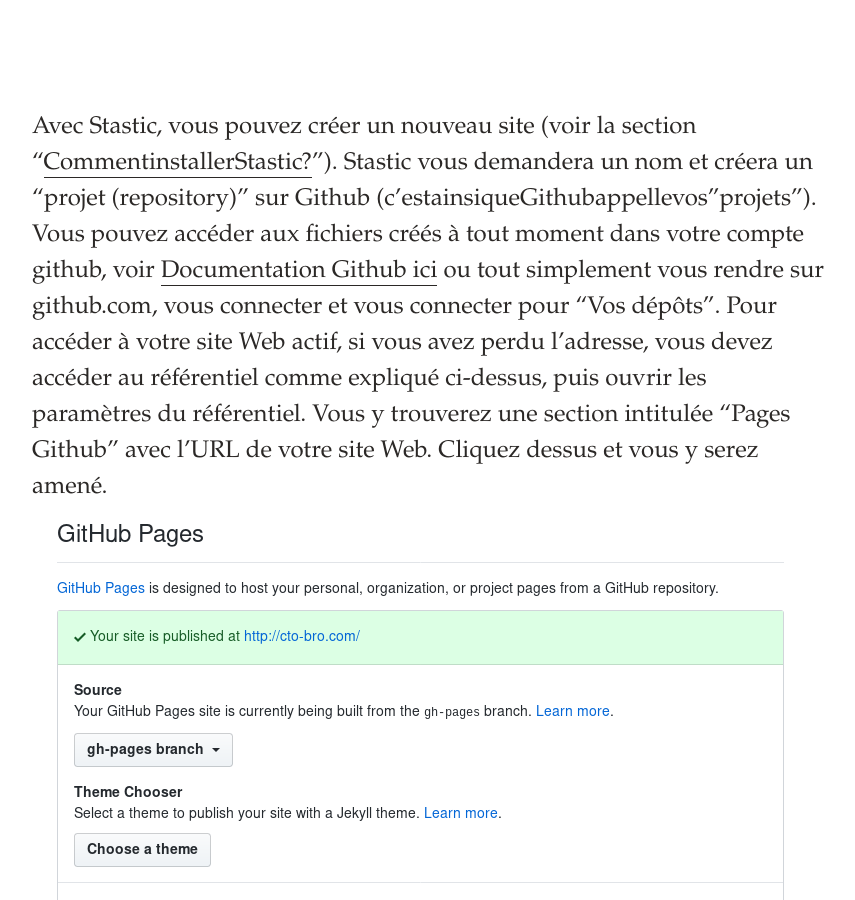
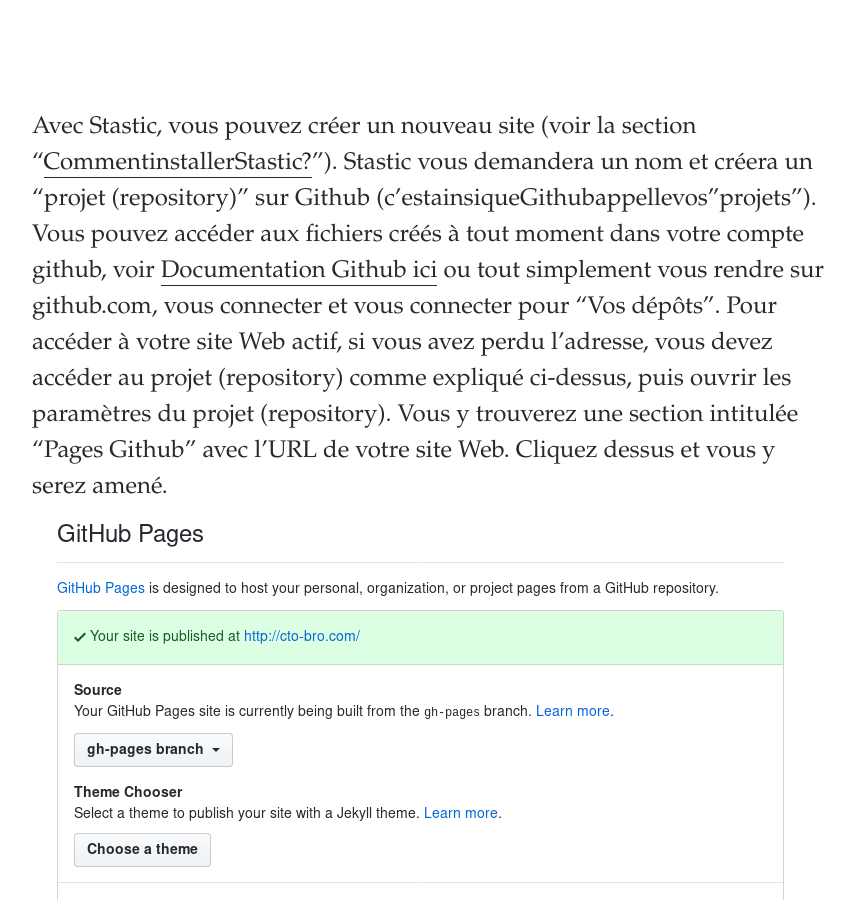
Before and after one commit to lexoyo/www.stastic.net, a Jekyll site: the page built from _fr/comment_acceder_a_mon_site_web_.md, in a window 1280 px wide and 900 px high, scrolled down 465 px. Shown: the whole window, without its empty margins (208-1063 px from the left). Built offline with Jekyll 4.4.1, drawn with Linux system fonts in a browser that asks for light colours; comment, search, counter and statistics services are not loaded.

Commit message:
replace référentiel

```diff
--- a/_fr/comment_acceder_a_mon_site_web_.md
+++ b/_fr/comment_acceder_a_mon_site_web_.md
@@ -2,4 +2,4 @@
 title: Comment accéder à mon site web?
 
 ---
-Avec Stastic, vous pouvez créer un nouveau site (voir la section "[CommentinstallerStastic?](/docs/fr/comment-installer-stastic)"). Stastic vous demandera un nom et créera un "projet (repository)" sur Github (c'estainsiqueGithubappellevos"projets"). Vous pouvez accéder aux fichiers créés à tout moment dans votre compte github, voir [Documentation Github ici](https://help.github.com/fr/articles/about-repositories) ou tout simplement vous rendre sur github.com, vous connecter et vous connecter pour "Vos dépôts". Pour accéder à votre site Web actif, si vous avez perdu l'adresse, vous devez accéder au référentiel comme expliqué ci-dessus, puis ouvrir les paramètres du référentiel. Vous y trouverez une section intitulée "Pages Github" avec l'URL de votre site Web. Cliquez dessus et vous y serez amené. ![Paramètres du projet Github, section "Pages Github"](https://www.stastic.net//assets/2019-08-03-571685.png) Ensuite, vous voulez probablement savoir comment accéder à l'administrateur de votre site Web (Stasticéditeur), puis consultez la section "[Comment accéder à Stastic admin?]".
+Avec Stastic, vous pouvez créer un nouveau site (voir la section "[CommentinstallerStastic?](/docs/fr/comment-installer-stastic)"). Stastic vous demandera un nom et créera un "projet (repository)" sur Github (c'estainsiqueGithubappellevos"projets"). Vous pouvez accéder aux fichiers créés à tout moment dans votre compte github, voir [Documentation Github ici](https://help.github.com/fr/articles/about-repositories) ou tout simplement vous rendre sur github.com, vous connecter et vous connecter pour "Vos dépôts". Pour accéder à votre site Web actif, si vous avez perdu l'adresse, vous devez accéder au projet (repository) comme expliqué ci-dessus, puis ouvrir les paramètres du projet (repository). Vous y trouverez une section intitulée "Pages Github" avec l'URL de votre site Web. Cliquez dessus et vous y serez amené. ![Paramètres du projet Github, section "Pages Github"](https://www.stastic.net//assets/2019-08-03-571685.png) Ensuite, vous voulez probablement savoir comment accéder à l'administrateur de votre site Web (Stasticéditeur), puis consultez la section "[Comment accéder à Stastic admin?]".
```
